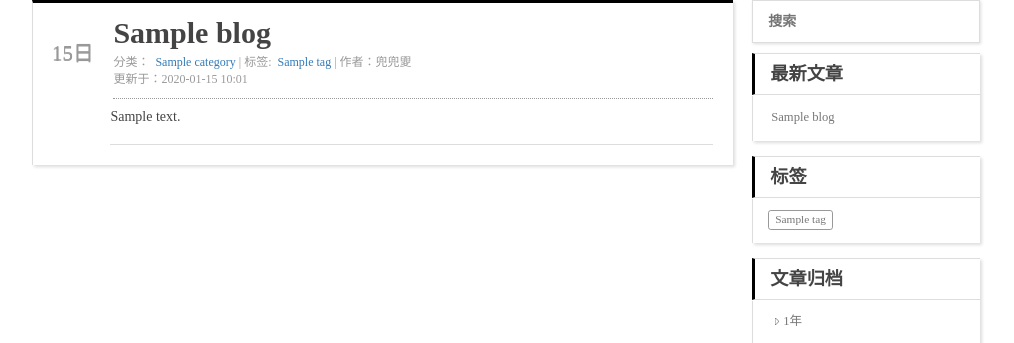
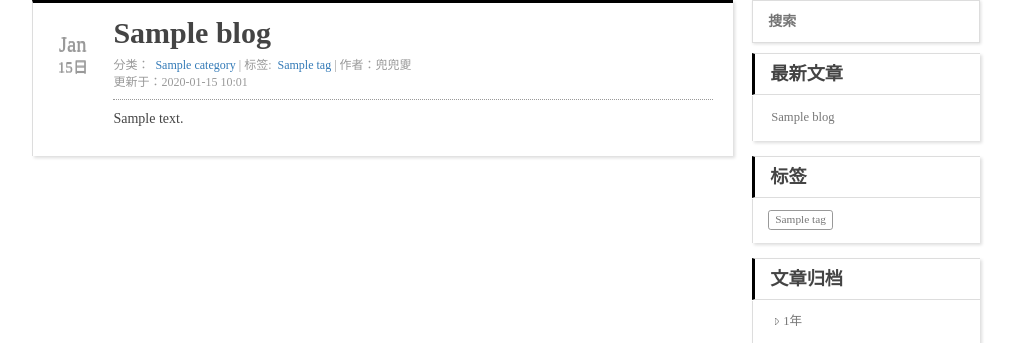
Before and after one commit to xyczero/pcms, a Django app: template templates/blog/blog_list.html in a window 1280 px wide. Shown: the part 88-431 px from the top of the page, without its empty margins (134-1148 px from the left). Run offline with Django 3.2, Linux system fonts and the light colour scheme; tables that the repository leaves empty hold one stand-in row (values such as "Sample post"); the template is opened without the code that fills it: values that come from a table or form of the project are taken from there, most other values are stand-ins (such as "Sample title", 1, 10 or a date in 2020); data that the repository does not hold is empty; some libraries are stand-ins or nearby versions.

Commit message:
optimize the UI including date and footer

```diff
--- a/blog/views.py
+++ b/blog/views.py
@@ -13,7 +13,7 @@ def index(request, ct_name):
         blog_list = Blog.objects.filter(is_release=True).order_by('-create_time')
     else:
         page_num = 5
-        is_ct = True;
+        is_ct = True
         blog_list = Blog.objects.filter(category__name=ct_name, is_release=True).order_by('-create_time')
         if not blog_list:
             tag=Tag.objects.filter(name=ct_name)
--- a/static/css/style.css
+++ b/static/css/style.css
@@ -131,6 +131,7 @@ a:hover {
 	text-align: center;
 	margin-right: 10px;
 	margin-bottom: 15px;
+	margin-top: -9px;
 	display: block;
 	/* background: #9dcedf; */
 	background-color: #FFF;
@@ -139,12 +140,20 @@ a:hover {
 	-moz-border-radius: 100px;
 	-webkit-border-radius: 100px;
 	padding: 26px 13px;
-	font-size: 2.6em;
 	/* border: 4pt solid #fff; */
-/* 	-moz-box-shadow: 0 0px 3px #b7b7b7;
+	/*-moz-box-shadow: 0 0px 3px #b7b7b7;
 	-webkit-box-shadow: 0 0px 3px #b7b7b7;
 	box-shadow: 0 0px 3px #b7b7b7; */
 	/* border-right: 1px solid #777; */
+}
+
+#wrapper .post-date .post-month{
+	margin-bottom:4px;
+	font-size: 2.6em;
+}
+
+#wrapper .post-date .post-day{
+	font-size: 1.9em;
 }
 
 #wrapper .about {
@@ -306,7 +315,7 @@ article .link .title a:after {
 }
 
 article .post-content {
-	padding: 13px 20px 5px 77px;
+	padding: 13px 20px 5px 80px;
 	margin-bottom: 50px;
 	position: relative;
 }
@@ -406,9 +415,8 @@ article header .icon:before {
 article header .entry-info {
 	border-bottom: 1px dotted #999;
 	color: #999;
-	margin-left: 3px;
 	margin-top: 5px;
-	padding: 0px 15px 10px 0px;
+	padding: 0px 15px 8px 0px;
 	font-size: 12px;
 }
 
@@ -421,8 +429,9 @@ article header time {
 }
 
 article header .title {
-	margin: 0 0 5px 3px;
+	margin: 0 0 5px 0;
 	font-weight: bold;
+	padding-bottom: 3px;
 }
 
 article header .title a {
@@ -442,7 +451,8 @@ article .entry {
 article .entry-mycustom {
 	text-align: justify;
 	line-height: 1.6;
-	margin-top: 7px;
+	margin-top: 8px;
+	margin-bottom: 20px;
 }
 
 article .entry-readmore {
@@ -679,7 +689,8 @@ article footer .addthis iframe {
 	/* font-family: "Lato", Helvetica Neue, Helvetica, Arial, sans-serif; */
 	font-family: "Microsoft YaHei" !important;
 	text-shadow: 0 0 1px #fff;
-	margin-bottom: 50px;
+	margin-top:-10px;
+	margin-bottom: 27px;
 	text-align: center;
 }
 
@@ -754,13 +765,13 @@ article footer .addthis iframe {
 
 .archive article .post-time .day{
 	color: #999;
-	font-size: 1.7em;
+	font-size: 1.6em;
 }
 
 .archive article .post-time .hour{
 	color: #999;
 	font-size: 0.9em;
-	padding-left: 8px;
+	padding-left: 7px;
 }
 
 .archive article header .title{
@@ -948,6 +959,7 @@ article footer .addthis iframe {
 	color: #999;
 	font: 0.9em Microsoft YaHei" !important;
 	/* text-shadow: 0 0 1px #fff; */
+	margin-top:26px;
 }
 
 #footer .container-footer{
--- a/templates/blog/blog_article.html
+++ b/templates/blog/blog_article.html
@@ -6,9 +6,8 @@
 		<article class="post">
 			<aside class="entry-meta">
 				<time datetime="2014-06-30T06:59:31.480Z" class="post-date">
-				<!-- <span class="post-month">{{blog.create_time.month}}月</span>
-					<span class="post-day">{{blog.create_time.day}}</span> -->
-					<span class="post-day">{{blog.create_time.day}}日</span>
+					<div class="post-month">{{blog.create_time| date:"M"}}</div>
+					<div class="post-day">{{blog.create_time|date:"d"}}日</div>
 				</time>
 			</aside>
     		<div class="post-content">
--- a/templates/blog/blog_list.html
+++ b/templates/blog/blog_list.html
@@ -17,9 +17,8 @@
 		<article class="post">
 			<aside class="entry-meta">
 				<time datetime="2014-06-30T06:59:31.480Z" class="post-date">
-					<!-- <span class="post-year">{{blog.create_time.year}} </span>
-					<span class="post-month">{{blog.create_time.month}}月</span> -->
-					<span class="post-day">{{blog.create_time.day}}日</span>
+					<div class="post-month">{{blog.create_time| date:"M"}}</div>
+					<div class="post-day">{{blog.create_time|date:"d"}}日</div>
 				</time>
 			</aside>
     		<div class="post-content">
@@ -52,7 +51,6 @@
 					</script>
     			{% else %}
     				<div class="entry-mycustom"><span>{% autoescape off %}{{ blog.content_html}}{% endautoescape %}</span></div>
-    				<footer><div class='clearfix'></div></footer>
     			{% endif %}
     		</div>
 		</article>
```
